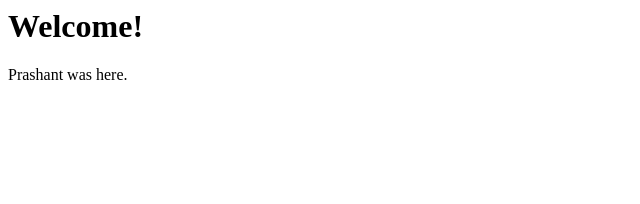
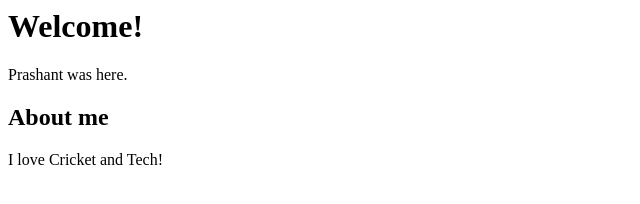
Before and after one commit to UnpredictablePrashant/jenkinsSample, a plain HTML site: page index.html in a window 1280 px wide. Shown: the whole page, without its empty margins (0-640 px from the left). Drawn offline with Linux system fonts and the light colour scheme.

Commit message:
Update index.html

```diff
--- a/index.html
+++ b/index.html
@@ -1,3 +1,7 @@
 <h1>Welcome!</h1>
 
 <p>Prashant was here.</p>
+
+
+<h2>About me</h2>
+<p>I love Cricket and Tech!</p>
```
